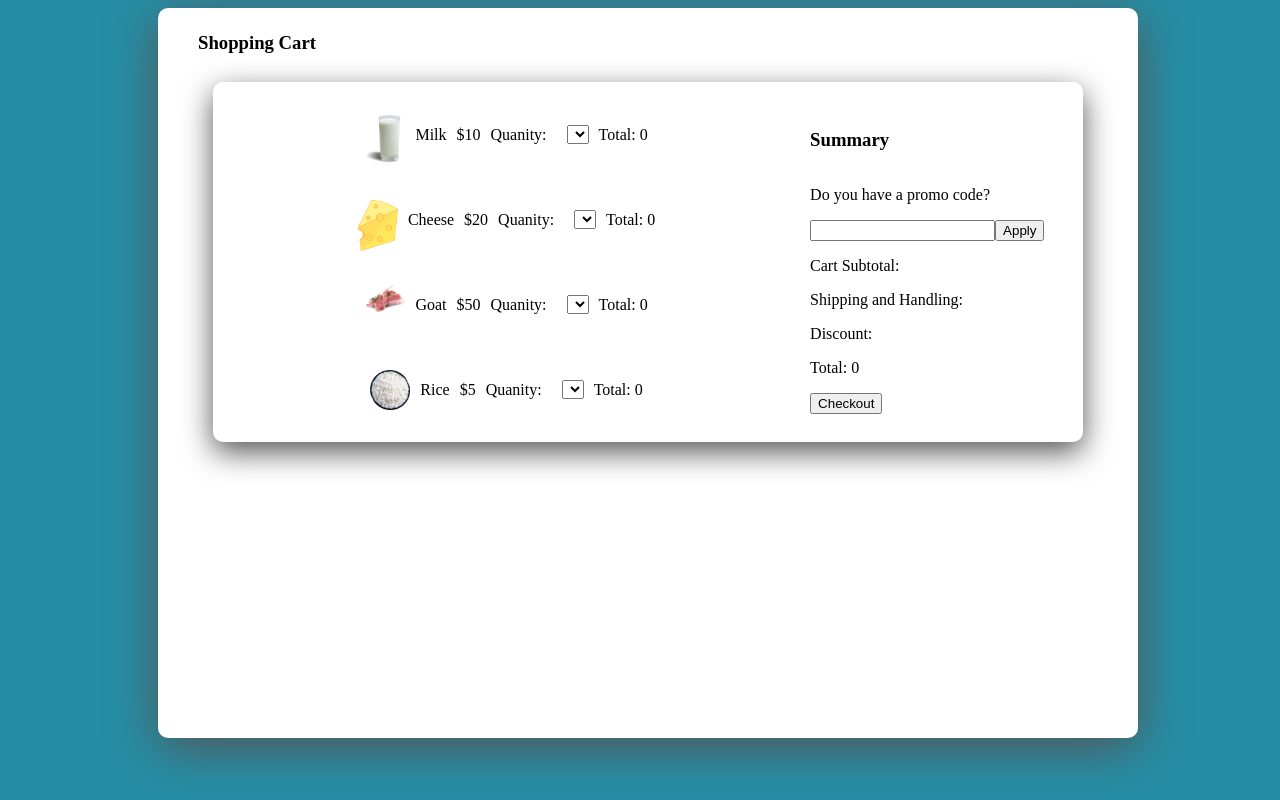
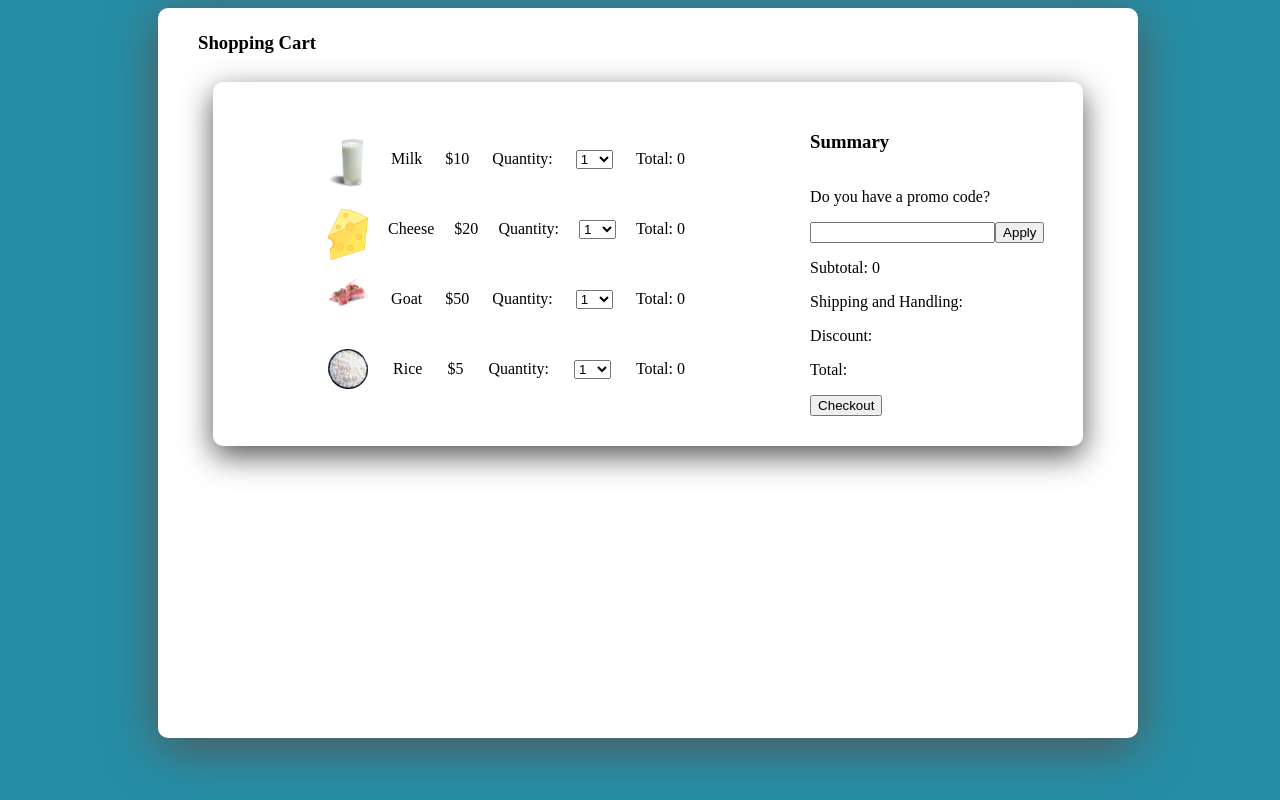
Before and after one commit to JOmega12/code-commerce2, a React (Create React App) app: page / in a window 1280 px wide. Built offline with nearby package versions, Linux system fonts and the light colour scheme.

Commit message:
currently fixing select dropdown

```diff
--- a/src/components/Checkout/Checkout.jsx
+++ b/src/components/Checkout/Checkout.jsx
@@ -1,7 +1,7 @@
 import React from 'react';
 import CustomerCart from './customercart/CustomerCart';
-import PaymentInfo from './paymentInfo/PaymentInfo';
-import ShippingInfo from './shippingInfo/ShippingInfo';
+// import PaymentInfo from './paymentInfo/PaymentInfo';
+// import ShippingInfo from './shippingInfo/ShippingInfo';
 import './checkout.css';
 import { shoppingItems } from '../constants/constants';
 
@@ -10,11 +10,10 @@ class Checkout extends React.Component {
       super(props)
       this.state = {
          shoppingItems: shoppingItems,
-         total: 0,
+         subTotal: 0,
          checkoutDisabled: false,
-         shipPlusHandle: 0,
+         shipPlusHandle: 3.00,
          discount: 0,
-         optionValue: 'option1'
       }
    }
 
@@ -28,12 +27,19 @@ class Checkout extends React.Component {
       }))
    }
 
-   addToTotalItems = () => {
-      let totalOfItems = 0;
-      this.state.shoppingItems.forEach(item => {
-         totalOfItems += item.price * item.quantity;
-      });
-      this.setState({total: totalOfItems})
+   updateTotalPrice = (index, e) =>{
+      const shoppingStuff = [...this.state.shoppingItems];
+      shoppingItems[index].totalPrice = shoppingItems[index].price * e.target.value;
+      this.setState({shoppingItems: shoppingStuff, subTotal: shoppingStuff.reduce((acc, item) => acc + item.totalPrice, 0)});
+   }
+
+   handleSummary = () => {
+      let subTotal = this.state.subTotal;
+      let sH = this.state.shipPlusHandle;
+      //this one needs an in else and another separate onchange event on the input for discount for this to be applied
+      let discount = this.state.discount;
+
+      //then add total amount here
    }
 
    handleCheckout = () => {
@@ -43,14 +49,18 @@ class Checkout extends React.Component {
    }
 
 
+
+
    render() {
 
       return (
+         // <div>checkout</div>
             <div>
                <CustomerCart
                shoppingItemsProps ={this.state.shoppingItems}
-               totalAmountItemsProps = {this.state.total}
+               subTotalAmountItemsProps = {this.state.subTotal}
                checkoutDisabledProps = {this.state.checkoutDisabled}
+               updateTotalPriceProps={this.updateTotalPrice}
                />
             </div>
       )
--- a/src/components/Checkout/customercart/CustomerCart.jsx
+++ b/src/components/Checkout/customercart/CustomerCart.jsx
@@ -1,5 +1,5 @@
 import React from "react";
-import InputBase from "../../InputBase/InputBase";
+// import InputBase from "../../InputBase/InputBase";
 import './customerCart.css'
 
 
@@ -17,6 +17,7 @@ class CustomerCart extends React.Component {
       //make the item numbers specific per item in the data array then increment them
 
       return(
+         // <div>hi</div>
          <div className="mainCustomerForm">
             <h3>Shopping Cart</h3>
             <div className="items-container">
@@ -24,15 +25,21 @@ class CustomerCart extends React.Component {
                      {this.props.shoppingItemsProps.map(item => (
                         <div className="mini-container-items">
                            <div className="img-item-container">
-                              <img src={item.img} alt="" />
+                              <img src={item.img} alt={item.name} />
                            </div>
                            <p>{item.name}</p>
                            <p>${item.price}</p>
-                           <p>Quanity:</p>
-                           <label htmlFor="quantity"></label>
-                           <select name="quantity" id=""> Quantity
-                           {[]}
+                           <p>Quantity:</p>
+
+                           <select name="quantity" id=""
+
+                           onChange={(e)=> this.props.updateTotalPriceProps(this.props.shoppingItemsProps.indexOf(item), e)}
+                           >
+                               Quantity:
+                           {[...Array(10).keys()].map( (_ , index) => (<option value={index+1}>{index + 1}</option>))}
                            </select>
+
+
                            <p>Total: {item.totalPrice}</p>
                         </div>
                      ))}
@@ -46,10 +53,10 @@ class CustomerCart extends React.Component {
                         <button>Apply</button>
                      </div>
                      <div className="total-price">
-                        <p>Cart Subtotal: </p>
+                        <p>Subtotal: {this.props.subTotalAmountItemsProps}</p>
                         <p>Shipping and Handling: </p>
                         <p>Discount: </p>
-                        <p>Total: {this.props.totalAmountItemsProps}
+                        <p>Total:
                         </p>
                      </div>
                      <div>
--- a/src/components/Checkout/customercart/customerCart.css
+++ b/src/components/Checkout/customercart/customerCart.css
@@ -16,7 +16,7 @@
    align-items: center;
    /* border: brown 2px solid; */
    margin: 10px 15px 10px 15px;
-   padding: 10px;
+   padding: 30px 10px;
    gap: 20px;
    box-shadow: 0px 10px 30px #555;
    border-radius: 10px;
@@ -55,6 +55,7 @@
    flex-direction: row;
    gap: 10px;
    padding: 10px 20px 10px 20px;
+   width: 70%;
 }
 
 .img-item-container {
@@ -70,3 +71,7 @@
    /* border: grey solid 2px; */
    gap: 10px;
 }
+
+.mini-container-items label {
+   align-items: center;
+}
--- a/src/components/constants/constants.js
+++ b/src/components/constants/constants.js
@@ -22,10 +22,10 @@ export const newUser =[
 ]
 
 export const shoppingItems = [
-   {img: '/IMAGE/milk.png', name: 'Milk', price: 10, quantity: 5, totalPrice: 0},
-   {img: '/IMAGE/cheese1.png', name: 'Cheese', price: 20, quantity: 3, totalPrice: 0},
-   {img: '/IMAGE/goat.png', name: 'Goat', price: 50, quantity: 2, totalPrice: 0},
-   {img: '/IMAGE/rice.png', name: 'Rice', price: 5, quantity: 4, totalPrice: 0},
+   {img: '/IMAGE/milk.png', name: 'Milk', price: 10, totalPrice: 0, quantity: 0},
+   {img: '/IMAGE/cheese1.png', name: 'Cheese', price: 20, totalPrice: 0, quantity: 0},
+   {img: '/IMAGE/goat.png', name: 'Goat', price: 50, totalPrice: 0, quantity: 0},
+   {img: '/IMAGE/rice.png', name: 'Rice', price: 5, totalPrice: 0, quantity: 0},
 ]
 
 export const discountVal = [
```
